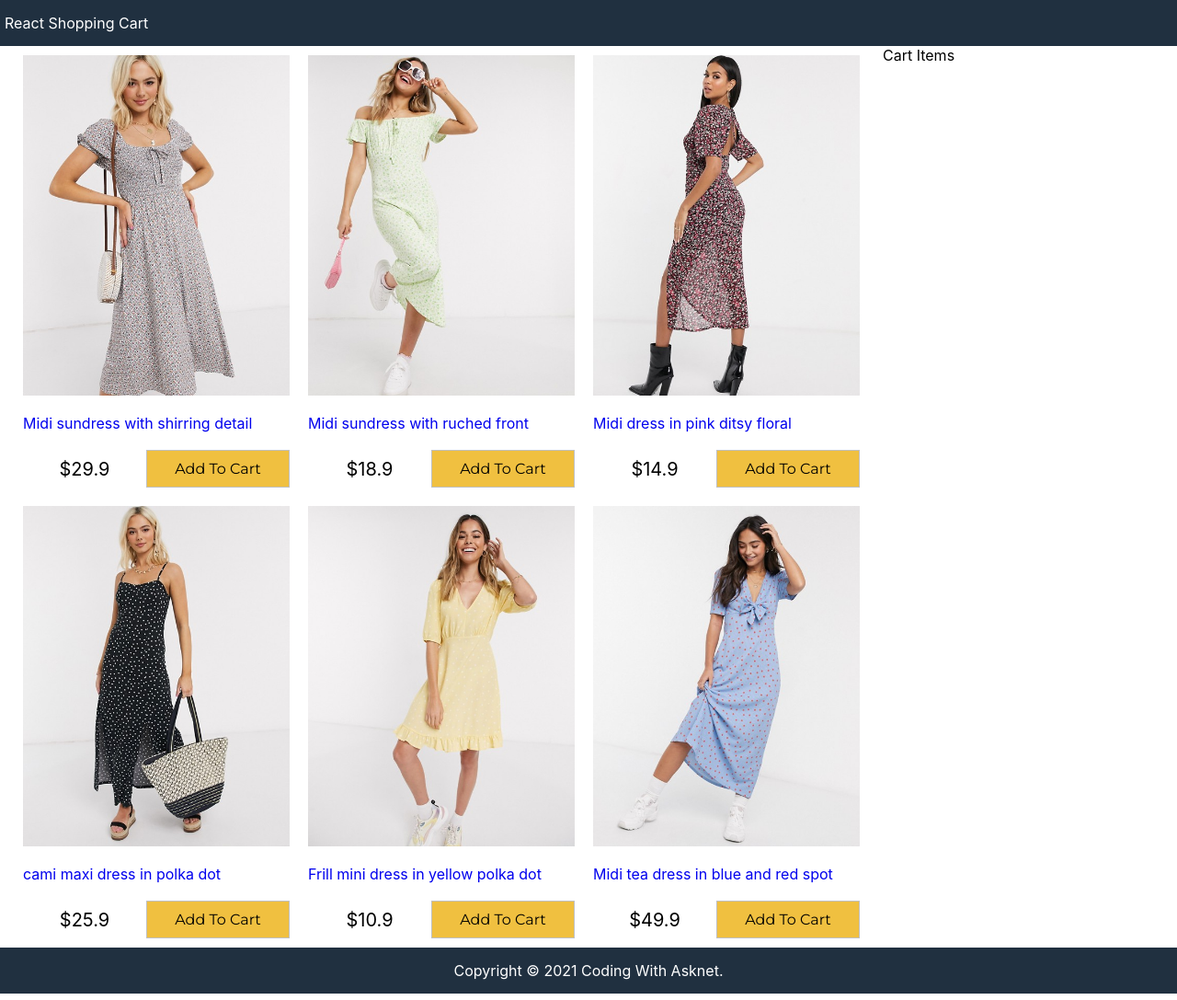
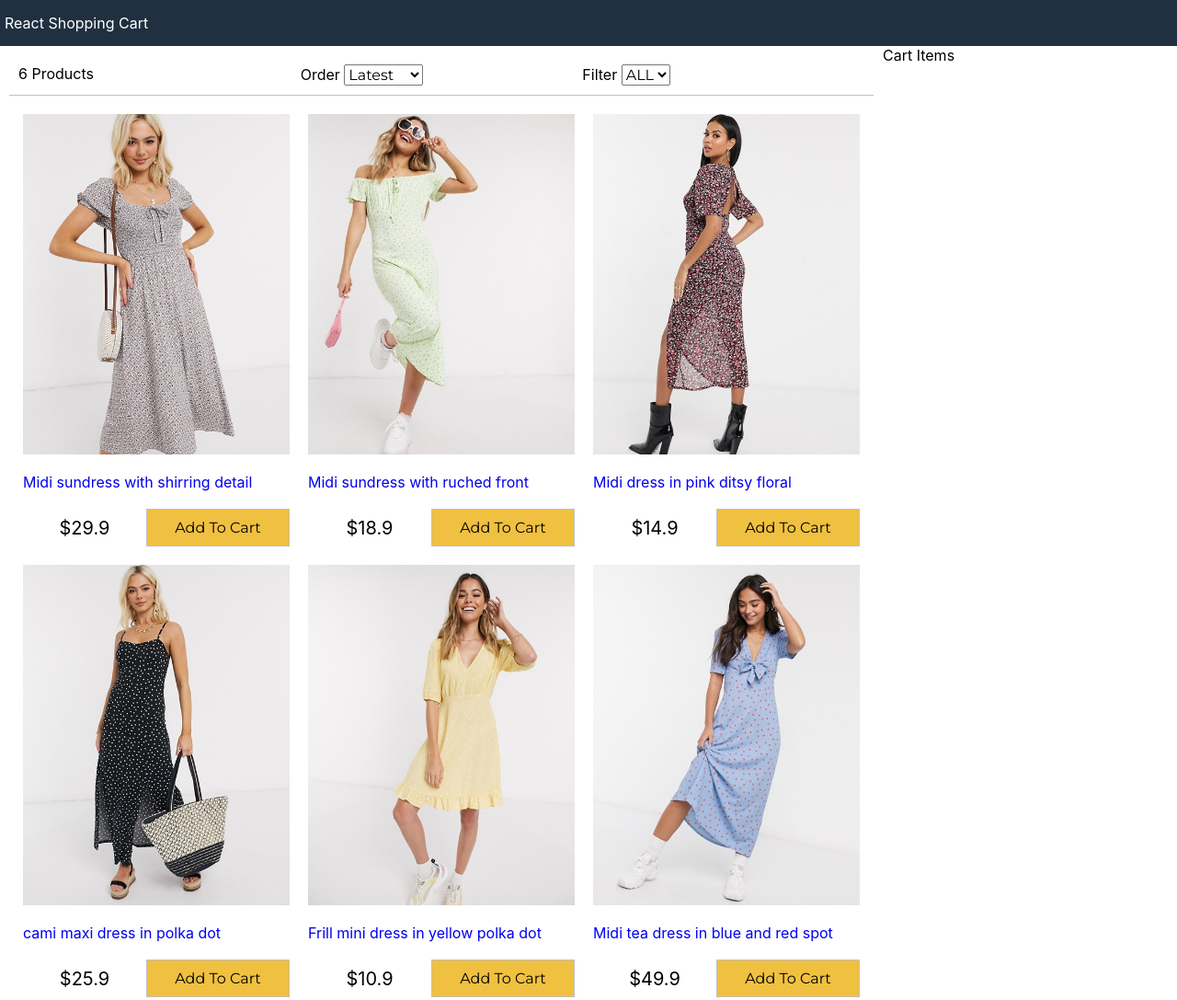
Before and after one commit to askhawk/shopping-cart, a React app: page / in a window 1280 px wide. Shown: the top 1087 px of the page at 92% size. Built offline with nearby package versions, Linux system fonts and the light colour scheme.

Commit message:
Filter section was done

```diff
--- a/src/App/App.js
+++ b/src/App/App.js
@@ -1,40 +1,85 @@
-import React from 'react';
-import data from '../data.json';
-import Products from '../components/products/Products';
-import './app.css';
+import React from "react";
+import data from "../data.json";
+import Products from "../components/products/Products";
+import Filter from "../components/filter/Filter";
+import "./app.css";
 //
 class App extends React.Component {
-
 	constructor() {
 		super();
 		this.state = {
 			products: data.products,
+			sort: "",
 			size: "",
-      sort: "",
 		};
 	}
+	///
+	sortProducts = (event) => {
+		const sort = event.target.value;
+		console.log(sort);
+		console.log(this.setState);
 
+		this.setState((state) => ({
+			sort: sort,
+			products: this.state.products
+				.slice()
+
+				.sort((a, b) =>
+					sort === "lowest"
+						? a.price > b.price
+							? 1
+							: -1
+						: //
+						sort === "highest"
+						? a.price < b.price
+							? 1
+							: -1
+						: //
+
+						a._id < b._id
+						? 1
+						: -1
+				),
+		}));
+	};
+	///
+	filterProducts = (event) => {
+		console.log(event.target.value);
+		if (event.target.value === "") {
+			this.setState({ size: event.target.value, products: data.products });
+		} else {
+			this.setState({
+				size: event.target.value,
+				products: data.products.filter(
+					(product) => product.availableSizes.indexOf(event.target.value) >= 0
+				),
+			});
+		}
+	};
 	render() {
 		return (
-      <div className='grid-container'>
-      <header className='App-header'>
+			<div className="grid-container">
+				<header className="App-header">
 					<a href="/">React Shopping Cart</a>
 				</header>
 				<main>
 					<div className="content">
 						<div className="main">
+							<Filter
+								count={this.state.products.length}
+								size={this.state.products.size}
+								sort={this.state.products.sort}
+								filterProducts={this.filterProducts}
+								sortProducts={this.sortProducts}
+							/>
 							<Products products={this.state.products}></Products>
 						</div>
-            <div className="sidebar">
-              Cart Items
-            </div>
+						<div className="sidebar">Cart Items</div>
 					</div>
 				</main>
-      <footer>
-        Copyright © 2021 Coding With Asknet.
-      </footer>
+				<footer>Copyright © 2021 Coding With Asknet.</footer>
 			</div>
-    )
+		);
 	}
 }
 
--- /dev/null
+++ b/src/components/filter/Filter.css
@@ -0,0 +1,11 @@
+.filter {
+	display: flex;
+	justify-content: space-between;
+	padding: 1rem;
+	margin: 1rem;
+	border-bottom: 0.1rem #c0c0c0 solid;
+}
+
+.filter div {
+	flex: 1;
+}
--- /dev/null
+++ b/src/components/filter/Filter.js
@@ -0,0 +1,34 @@
+import React, { Component } from "react";
+import "./Filter.css";
+
+class Filter extends Component {
+	render() {
+		return (
+			<div className="filter">
+				<div className="filter-result">{this.props.count} Products</div>
+				<div className="filter-sort">
+					Order{" "}
+					<select value={this.props.size} onChange={this.props.sortProducts}>
+						<option value="">Latest</option>
+						<option value="lowest">Lowest</option>
+						<option value="highest">Highest</option>
+					</select>
+				</div>
+				<div className="filter-size">
+					Filter{" "}
+					<select value={this.props.size} onChange={this.props.filterProducts}>
+						<option value="">ALL</option>
+						<option value="XS">XS</option>
+						<option value="S">S</option>
+						<option value="M">M</option>
+						<option value="L">L</option>
+						<option value="XL">XL</option>
+						<option value="XXL">XXL</option>
+					</select>
+				</div>
+			</div>
+		);
+	}
+}
+
+export default Filter;
```
Also changed, not shown: public/index.html (+1 -0 lines), src/components/products/Products.js (+6 -10 lines). Lines whose indentation alone changed are shown as unchanged.
